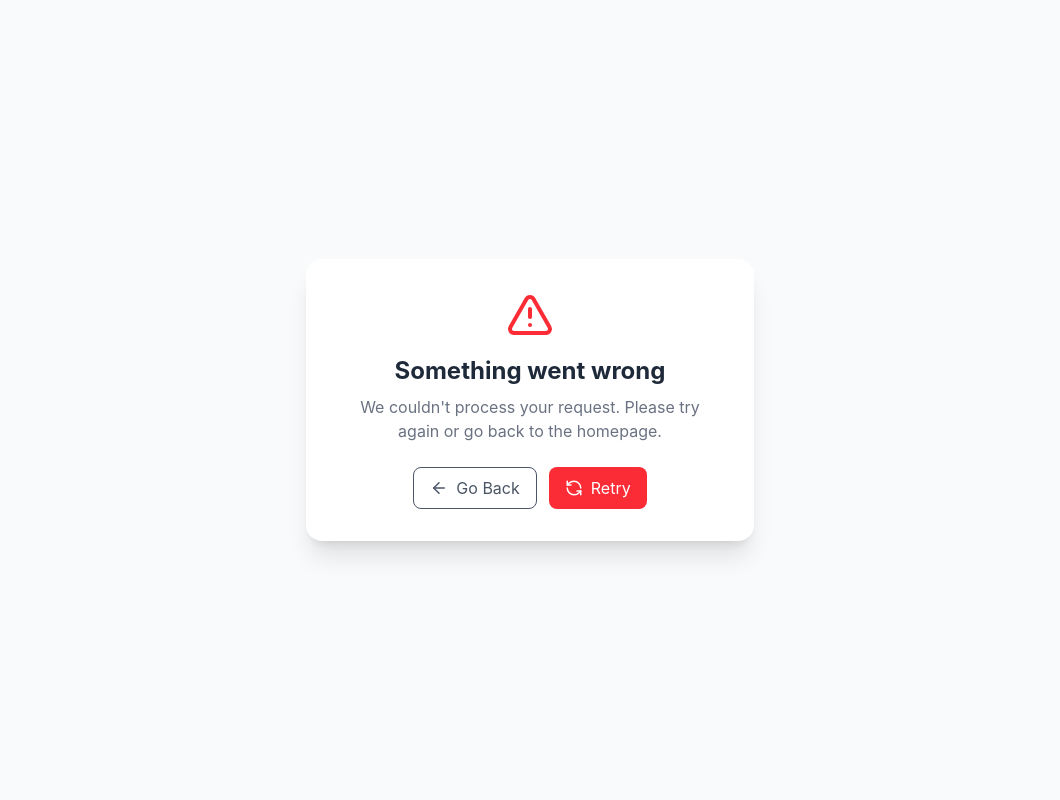
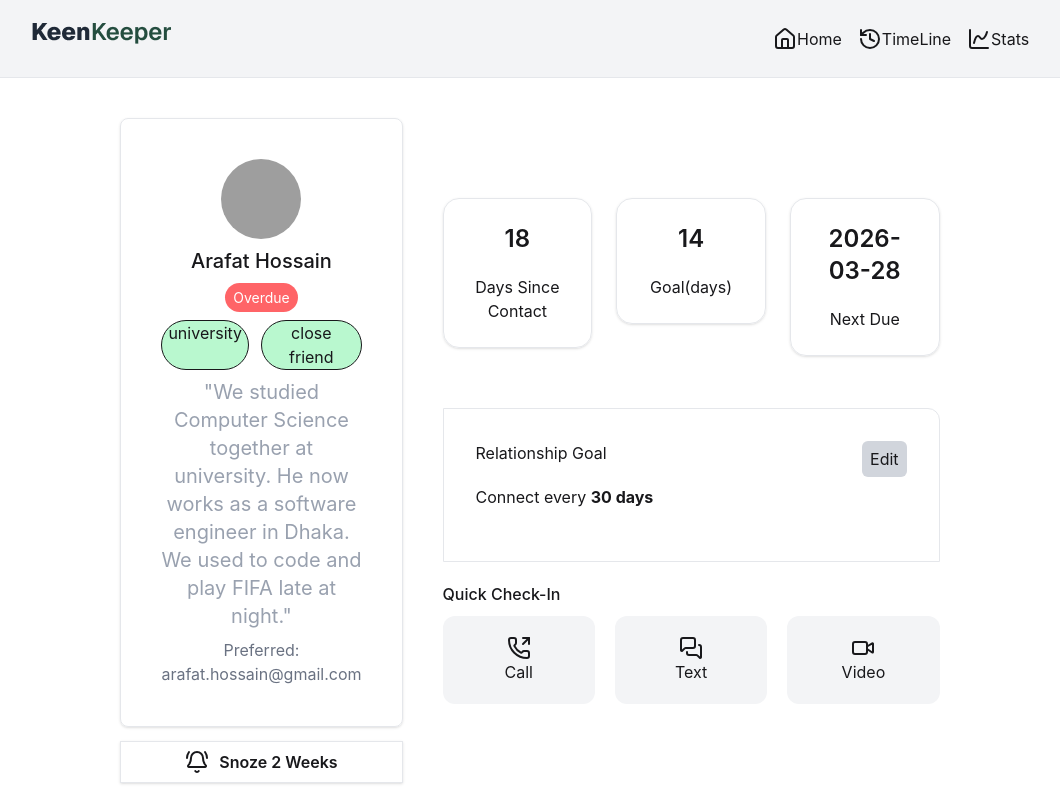
Before and after one commit to Mr-Xibon94/keen-keeper-final-assignment, a React (Vite) app: page /friend/1 in a window 1280 px wide. Shown: the top 800 px of the page, without its empty margins (110-1170 px from the left). Built offline with nearby package versions, Linux system fonts and the light colour scheme; grey boxes are pictures that could not be loaded.

Commit message:
completed the UI section for showing the details after click on a card

```diff
--- /dev/null
+++ b/src/Component/Dashboard/FriendDetail.jsx
@@ -0,0 +1,100 @@
+import { Archive, BellRing, MessagesSquare, PhoneOutgoing, Trash, Video } from 'lucide-react';
+import React from 'react';
+import { useLoaderData } from 'react-router';
+
+const FriendDetail = () => {
+
+    const myCardData = useLoaderData();
+    console.log('here it is', myCardData);
+
+    return (
+        <div className='w-[80%] m-auto my-10'>
+            <div className='w-[80%] m-auto flex gap-10'>
+                {/* left section  */}
+                <div className='space-y-3.5 flex-1'>
+                    {/* its my card  */}
+                    <div className=' border border-gray-200 shadow p-10 text-center rounded-lg space-y-2'>
+                        <div className='flex justify-center'>
+                            <img className='w-20 h-20 rounded-full' src={myCardData.picture} alt="" />
+                        </div>
+                        <h1 className='font-medium text-xl'>{myCardData.name}</h1>
+
+                        <p className={myCardData.status === 'Overdue' ? 'bg-red-400 inline-block px-2 py-1 rounded-full text-[14px] text-white' : myCardData.status === 'Almost due' ? 'bg-amber-400 inline-block px-2 py-1 rounded-full text-[14px] text-white' : 'bg-[#244D3F] inline-block px-2 py-1 rounded-full text-[14px] text-white'}>{myCardData.status}</p>
+
+                        <div className='flex gap-3 justify-center lg:justify-around'>
+                            {
+                                myCardData.tags.map((tag) => (
+                                    <p className='border px-1.5 rounded-full bg-green-200'>{tag}</p>
+                                ))
+                            }
+                        </div>
+
+                        <h2 className='text-xl text-gray-400'>"{myCardData.bio}"</h2>
+
+                        <p className='text-gray-500'>Preferred: <br /> {myCardData.email}</p>
+
+
+                    </div>
+                    {/* 3 notification bar below card  */}
+                    <div className='flex flex-col space-y-5'>
+                        <div className='border border-gray-200 shadow py-2 round-[7px] bg-white text-center font-semibold flex justify-center'><button className='flex gap-2.5' ><BellRing />Snoze 2 Weeks</button></div>
+                        <div className='border border-gray-200 shadow py-2 round-[7px] bg-white text-center font-semibold flex justify-center'><button className='flex gap-2.5'><Archive />Archive</button></div>
+                        <div className='border border-gray-200 shadow py-2 round-[7px] bg-white text-center font-semibold text-red-500 flex justify-center '><button className='flex gap-2.5' ><Trash />Delete</button></div>
+
+                    </div>
+                </div>
+                {/* right section  */}
+                <div className='flex-3 '>
+                    {/* 3 cards */}
+                    <div>
+                        <div className='flex flex-col md:flex-wrap lg:flex-row space-y-5 justify-between mt-10 gap-6 py-10'>
+                            <div className='space-y-5 h-full flex-1 flex flex-col justify-center p-6 rounded-2xl text-center border border-gray-200 shadow'>
+                                <h1 className='text-2xl font-semibold'>{myCardData.days_since_contact}</h1>
+                                <p>Days Since Contact</p>
+                            </div>
+                            <div className='space-y-5 h-full flex-1 flex flex-col justify-center p-6 rounded-2xl text-center border border-gray-200 shadow'>
+                                <h1 className='text-2xl font-semibold'>{myCardData.goal}</h1>
+                                <p>Goal(days)</p>
+                            </div>
+                            <div className='space-y-5 h-full flex-1 flex flex-col justify-center p-6 rounded-2xl text-center border border-gray-200 shadow'>
+                                <h1 className='text-2xl font-semibold'>{myCardData.next_due_date}</h1>
+                                <p>Next Due</p>
+                            </div>
+                        </div>
+                    </div>
+                    {/* middle part of right side  */}
+                    <div className='flex flex-col space-y-5 md:flex-row justify-between p-8 border border-gray-200 rounded-tr-xl'>
+                        <div className='space-y-5'>
+                            <h1>Relationship Goal</h1>
+                            <p>Connect every <span className='font-bold'>30 days</span></p>
+                        </div>
+                        <div>
+                            <button className='px-2 py-1.5 rounded-[6px] bg-gray-300'>Edit</button>
+                        </div>
+                    </div>
+
+                    {/* call/text/video section  */}
+                    <div className='mt-5'>
+                        <h1 className='mb-2.5 font-medium'>Quick Check-In</h1>
+                        <div className='flex flex-col md:flex-row justify-between gap-5'>
+                            <div className='flex-1 text-center bg-gray-100 rounded-xl  py-5'>
+                                <span className='flex justify-center '><PhoneOutgoing /></span>
+                                <h1>Call</h1>
+                            </div>
+                            <div className='flex-1 text-center bg-gray-100 rounded-xl  py-5'>
+                                <span className='flex justify-center '><MessagesSquare /></span>
+                                <h1>Text</h1>
+                            </div>
+                            <div className='flex-1 text-center bg-gray-100 rounded-xl  py-5'>
+                                <span className='flex justify-center '><Video /></span>
+                                <h1>Video</h1>
+                            </div>
+                        </div>
+                    </div>
+                </div>
+            </div>
+        </div>
+    );
+};
+
+export default FriendDetail;
--- a/src/Component/Dashboard/FriendList.jsx
+++ b/src/Component/Dashboard/FriendList.jsx
@@ -1,10 +1,12 @@
 import React from 'react';
+import { Link } from 'react-router';
 
 const FriendList = ({ friend }) => {
     return (
         <div>
             <div>
 
+                <Link to={`/friend/${friend.id}`}>
                 <div className=' border border-gray-200 shadow p-10 text-center rounded-lg space-y-2'>
                         <div className='flex justify-center'>
                         <img className='w-20 h-20 rounded-full' src={friend.picture} alt="" />
@@ -21,6 +23,7 @@ const FriendList = ({ friend }) => {
                     <p className={friend.status==='Overdue'?'bg-red-400 inline-block px-2 py-1 rounded-full text-[14px] text-white': friend.status==='Almost due'?'bg-amber-400 inline-block px-2 py-1 rounded-full text-[14px] text-white':'bg-[#244D3F] inline-block px-2 py-1 rounded-full text-[14px] text-white'}>{friend.status}</p>
 
                 </div>
+                </Link>
             </div>
         </div>
     );
--- a/src/main.jsx
+++ b/src/main.jsx
@@ -7,6 +7,7 @@ import Dashboard from './Component/Dashboard/Dashboard'
 import ErrorHandling from './Component/Pages/ErrorHandling/ErrorHandling'
 import TimelinePage from './Component/Pages/Timeline/TimelinePage'
 import StatsChart from './Component/Pages/Stats/StatsChart'
+import FriendDetail from './Component/Dashboard/FriendDetail'
 
 
 const router = createBrowserRouter([
@@ -29,7 +30,18 @@ const router = createBrowserRouter([
       {
         path:'/stats',
         Component: StatsChart
+      },
+      {
+        path:'/friend/:id',
+        Component: FriendDetail,
+        loader: async({params}) => {
+          console.log('my paramsssss',params.id)
+          const res = await fetch('/FriendData.json')
+          const data= await res.json();
+          const selectedCard = data.find((myCard)=> myCard.id === parseInt(params.id))
+          return selectedCard
       }
+    },
     ],
     errorElement:<ErrorHandling/>
   },
```
